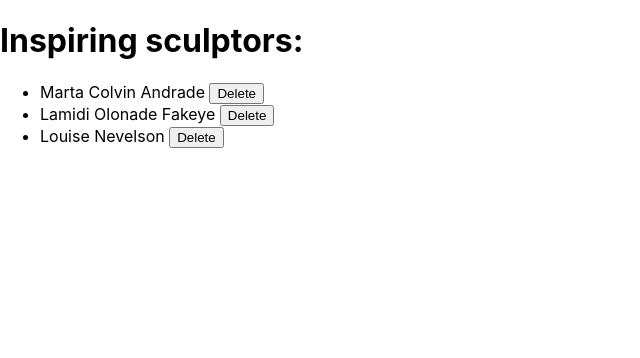
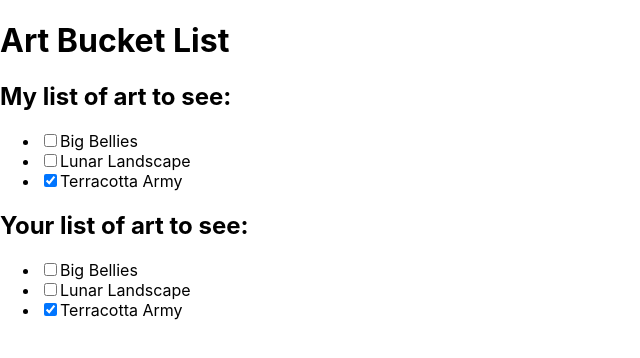
Before and after one commit to hninhnin0929/react-mui-testing, a React (Create React App) app: page / in a window 1280 px wide. Shown: the top 358 px of the page, without its empty margins (0-640 px from the left). Built offline with nearby package versions, Linux system fonts and the light colour scheme.

Commit message:
updating objects inside arrays

```diff
--- a/src/App.js
+++ b/src/App.js
@@ -25,6 +25,7 @@
 import InputForm2 from './state-components/updating-obj-arr/InputForm2';
 import ArrUpdate from './state-components/updating-obj-arr/ArrUpdate';
 import ArrUpdate1 from './state-components/updating-obj-arr/ArrUpdate1';
+import BucketList from './state-components/updating-obj-arr/BucketList';
 
 
 function App() {
@@ -57,7 +58,8 @@
     // <InputForm />
     // <InputForm2 />
     // <ArrUpdate/>
-    <ArrUpdate1/>
+    // <ArrUpdate1/>
+    <BucketList/>
   );
 }
 
--- a/src/state-components/updating-obj-arr/ArrUpdate1.js
+++ b/src/state-components/updating-obj-arr/ArrUpdate1.js
@@ -37,3 +37,9 @@
         </>
     );
 }
+
+// function reverseList(){
+//     const nextList = [...list];
+//     nextList.reverse();
+//     setList(nextList);
+// }
--- /dev/null
+++ b/src/state-components/updating-obj-arr/BucketList.js
@@ -0,0 +1,97 @@
+//Updating objects inside arrays
+import { useState } from "react";
+
+let nextId = 3;
+const initialList = [
+    { id: 0, title: 'Big Bellies', seen: false },
+    { id: 1, title: 'Lunar Landscape', seen: false },
+    { id: 2, title: 'Terracotta Army', seen: true },
+];
+
+export default function BucketList(){
+
+    const [myList, setMyList] = useState(initialList);
+    const [yourList, setYourList] = useState(
+        initialList
+    );
+
+    function handleToggleMyList(artworkId, nextSeen){
+        // const myNextList = [...myList];
+        // const artwork = myNextList.find(
+        //     a => a.id === artworkId
+        // );
+        // artwork.seen = nextSeen;
+        // setMyList(myNextList);
+
+        setMyList(
+            myList.map(artwork => {
+                if(artwork.id === artworkId){
+                    // create a new object with changes
+                    return { ...artwork, seen: nextSeen};
+                }else{
+                    // no changes
+                    return artwork;
+                }
+            })
+        );
+    }
+
+    function handleToggleYourList(artworkId, nextSeen){
+        // const yourNextList = [...yourList];
+        // const artwork = yourNextList.find(
+        //     a => a.id === artworkId
+        // );
+        // artwork.seen = nextSeen;
+        // setYourList(yourNextList);
+        setYourList(yourList.map(artwork => {
+            if (artwork.id === artworkId) {
+              // Create a *new* object with changes
+              return { ...artwork, seen: nextSeen };
+            } else {
+              // No changes
+              return artwork;
+            }
+          }));
+    }
+
+    return(
+        <>
+            <h1>Art Bucket List</h1>
+            <h2>My list of art to see:</h2>
+            <ItemList
+                artworks={myList}
+                onToggle={handleToggleMyList}
+            />
+            <h2>Your list of art to see:</h2>
+            <ItemList
+                artworks={yourList}
+                onToggle={handleToggleYourList}
+            />
+        </>
+    );
+}
+function ItemList({ artworks, onToggle }){
+    return(
+        <ul>
+            {
+                artworks.map(artwork => (
+                    <li key={artwork.id}>
+                        <label>
+                            <input
+                                type="checkbox"
+                                checked={artwork.seen}
+                                onChange={e => {
+                                    onToggle(
+                                        artwork.id,
+                                        e.target.checked
+                                    )
+                                }}
+                            />
+                            { artwork.title }
+                        </label>
+                    </li>
+                ))
+            }
+        </ul>
+    );
+}
```
